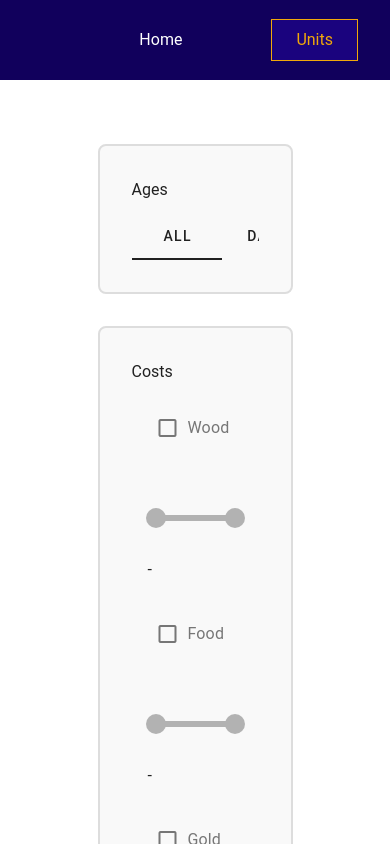
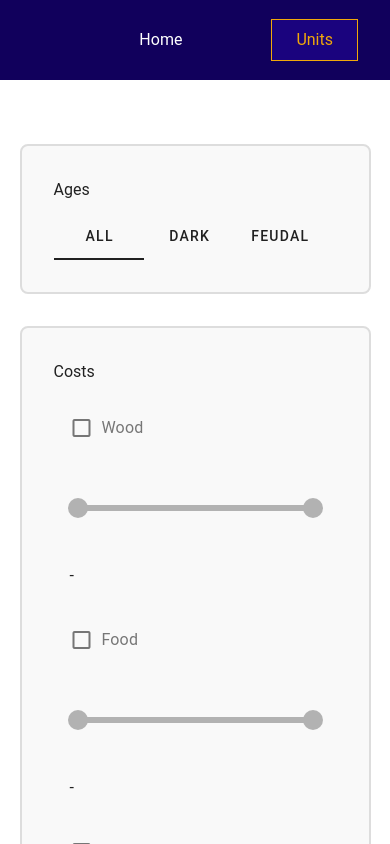
Before and after one commit to semihataman161/adesso-frontend-case, a Vue app: page /units in a window 390 px wide. Shown: the top 844 px of the page. Built offline with nearby package versions, Linux system fonts and the light colour scheme.

Commit message:
Make units page fully responsive

```diff
--- a/src/components/units/SelectableRange.vue
+++ b/src/components/units/SelectableRange.vue
@@ -32,10 +32,14 @@ const formattedRangeValues = computed(() =>
 
 <template>
   <v-row>
-    <v-col cols="12" md="3">
-      <v-checkbox v-model="isRangeActive" :label="props.name"></v-checkbox>
+    <v-col cols="12" sm="4" md="3" xl="2" class="pl-1">
+      <v-checkbox
+        hide-details
+        v-model="isRangeActive"
+        :label="props.name"
+      ></v-checkbox>
     </v-col>
-    <v-col cols="12" md="6">
+    <v-col cols="12" sm="6" md="3" xl="3" class="mt-3">
       <v-range-slider
         v-model="rangeValues"
         :max="200"
@@ -46,7 +50,7 @@ const formattedRangeValues = computed(() =>
         hide-details
       ></v-range-slider>
     </v-col>
-    <v-col cols="12" md="3">
+    <v-col cols="12" sm="2" md="2" xl="2" class="mt-4">
       <p>{{ formattedRangeValues }}</p>
     </v-col>
   </v-row>
--- a/src/pages/UnitsPage.vue
+++ b/src/pages/UnitsPage.vue
@@ -56,13 +56,20 @@ const handleCostFilterChange = (costs: ISelectedCost[]) => {
 
   &__card {
     margin: 1rem 0;
-    width: 50%;
+    width: 90%;
+    max-width: 900px;
+
+    @media (min-width: 768px) {
+      width: 70%;
+    }
+
+    @media (min-width: 1024px) {
+      width: 50%;
+    }
   }
 
-  &__age,
-  &__cost,
-  &__table {
-    width: 100%;
+  @media (min-width: 768px) {
+    margin-top: 4rem;
   }
 }
 </style>
```
